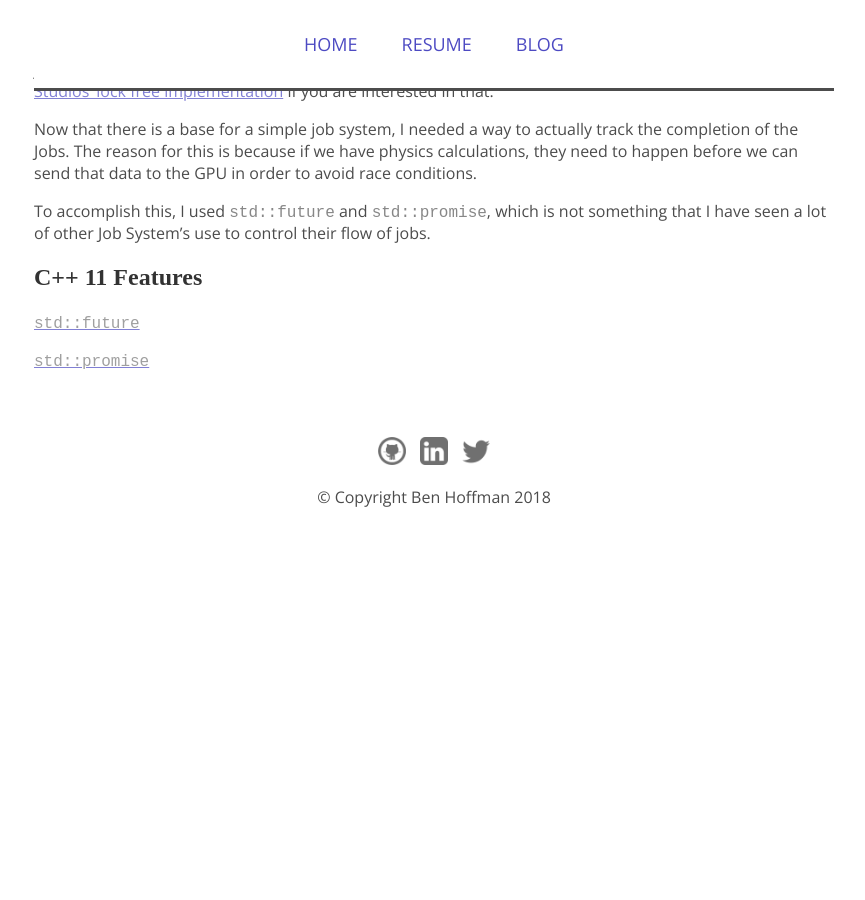
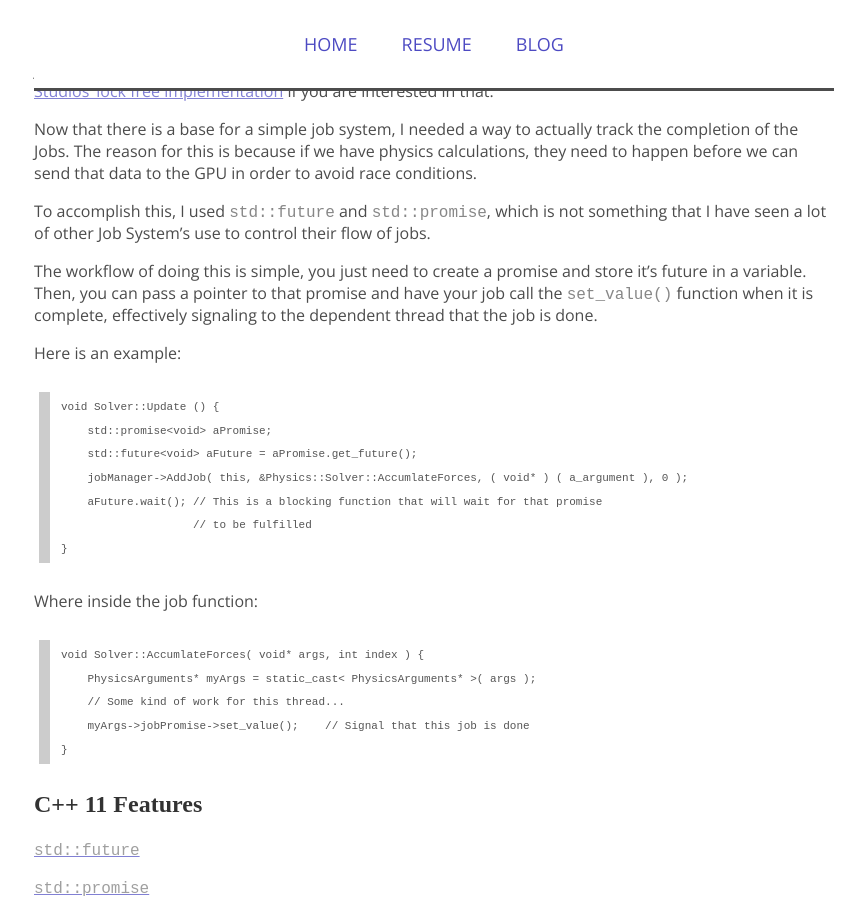
Before and after one commit to CaylaDenning/cayladenning.github.io, a Jekyll site: the page built from _posts/2018-11-13-cpp-job-system.md, in a window 1280 px wide and 900 px high, scrolled down 1979 px. Shown: the whole window, without its empty margins (206-1071 px from the left). Built offline with Jekyll 4.4.1, drawn with Linux system fonts in a browser that asks for light colours; some web fonts are replaced; before the commit the page ends 2503 px from its top, so only the background shows below that.

Commit message:
added example of using promises

````diff
--- a/_posts/2018-11-13-cpp-job-system.md
+++ b/_posts/2018-11-13-cpp-job-system.md
@@ -116,7 +116,31 @@ GPU in order to avoid race conditions.
 To accomplish this, I used `std::future` and `std::promise`, which is not something
 that I have seen a lot of other Job System's use to control their flow of jobs.
 
+The workflow of doing this is simple, you just need to create a promise
+and store it's future in a variable. Then, you can pass a pointer to that
+promise and have your job call the `set_value()` function when it is complete,
+effectively signaling to the dependent thread that the job is done.
 
+Here is an example:
+
+```C++
+void Solver::Update () {
+    std::promise<void> aPromise;
+    std::future<void> aFuture = aPromise.get_future();
+    jobManager->AddJob( this, &Physics::Solver::AccumlateForces, ( void* ) ( a_argument ), 0 );
+    aFuture.wait(); // This is a blocking function that will wait for that promise
+                    // to be fulfilled
+}
+```
+Where inside the job function:
+
+```C++
+void Solver::AccumlateForces( void* args, int index ) {
+    PhysicsArguments* myArgs = static_cast< PhysicsArguments* >( args );
+    // Some kind of work for this thread...
+    myArgs->jobPromise->set_value();    // Signal that this job is done
+}
+```
 
 # C++ 11 Features
 
````
